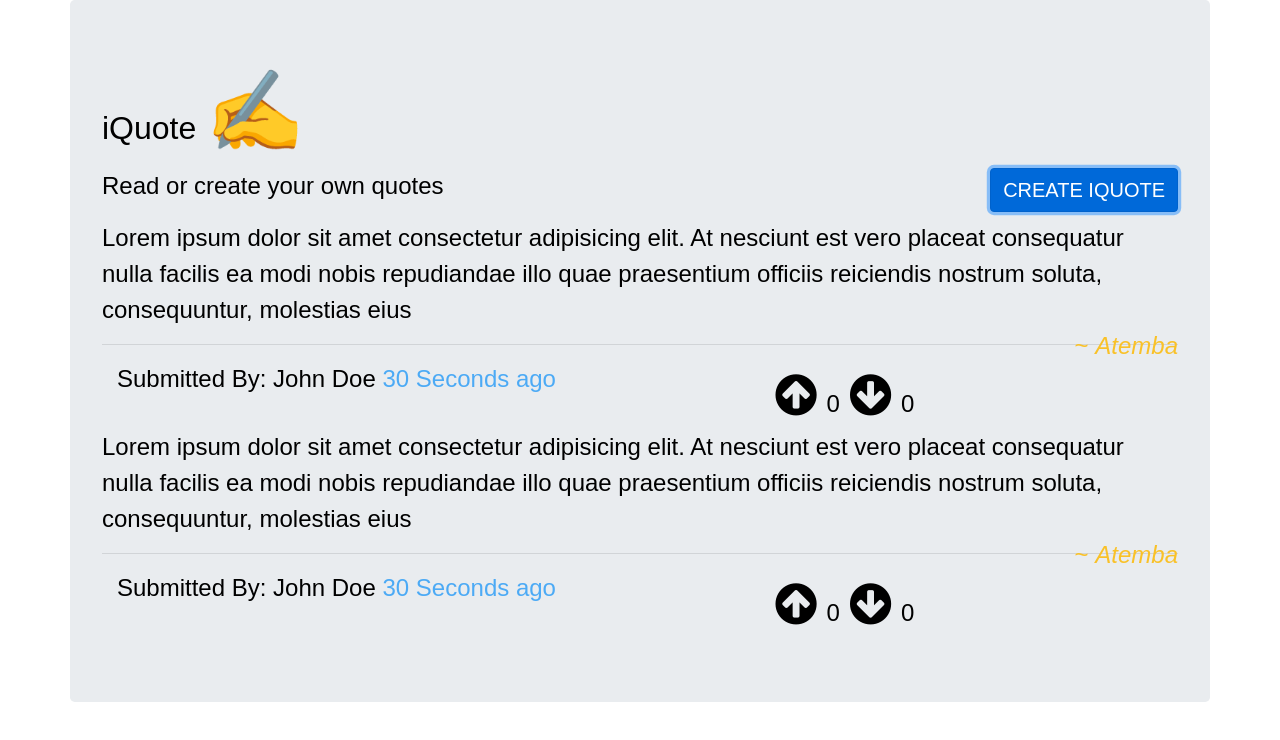
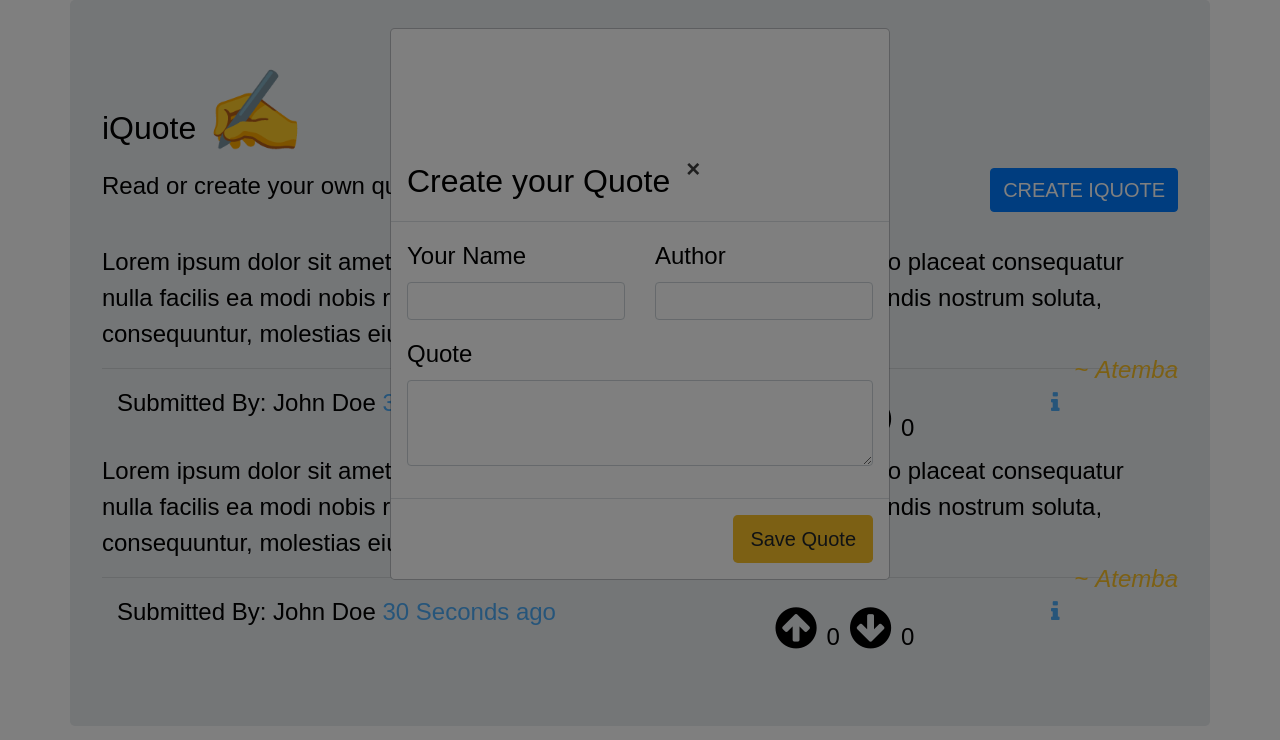
Before and after one commit to atembamanu/iQuotes, an Angular app: page / in a window 1280 px wide. Both pictures are taken after a click on the button "CREATE IQUOTE". Shown: the top 740 px of the page. Built offline with nearby package versions, Linux system fonts and the light colour scheme; a web font is replaced by a local one; what angular-font-awesome would draw is missing.

Commit message:
add create quote modal

```diff
--- a/package.json
+++ b/package.json
@@ -19,6 +19,8 @@
     "@angular/platform-browser": "~8.2.5",
     "@angular/platform-browser-dynamic": "~8.2.5",
     "@angular/router": "~8.2.5",
+    "@ng-bootstrap/ng-bootstrap": "^5.1.1",
+    "@types/jquery": "^3.3.31",
     "angular-font-awesome": "^3.1.2",
     "font-awesome": "^4.7.0",
     "ngf-bootstrap": "0.0.5",
--- /dev/null
+++ b/src/app/app.component.html
@@ -0,0 +1,47 @@
+<div id="header">
+    <h2>{{title}}
+    <span style='font-size:80px;'>&#9997;</span>
+    </h2>
+    <button class="btn btn-primary" id="iCreate" (click)="open(content)">CREATE IQUOTE</button>
+    <p>Read or create your own quotes</p>
+    <ng-template #content let-modal>
+    <br><br>
+    <div class="modal-header">
+      <h2 class="modal-title" id="modal-basic-title">Create your Quote
+      <button type="button" class="close" aria-label="Close" (click)="modal.dismiss('Cross click')">
+        <span aria-hidden="true" id="closeModal">&times;</span>
+      </button>
+      </h2>
+    </div>
+    <div class="modal-body">
+      <form>
+         <div class="row">
+           <div class="col-md-6">
+              <div class="form-group">
+                  <label for="userName">Your Name</label>
+                  <input type="text" required class="form-control" id="userName">
+              </div>
+           </div>
+           <div class="col-md-6">
+              <div class="form-group">
+                  <label for="author">Author</label>
+                  <input type="text" required class="form-control" id="author">
+              </div>
+           </div>
+         </div>
+          <div class="form-group">
+              <label for="quote">Quote</label>
+              <textarea class="form-control" id="quote" rows="3" required></textarea>
+          </div>
+      </form>
+    </div>
+    <div class="modal-footer">
+      <button type="button" class="btn btnIsave btn-lg" (click)="modal.close('Save click')">Save Quote</button>
+    </div>
+    </ng-template>
+
+
+    </div>
+    <div class='well hoverwell thumbnail'>
+    <app-quote></app-quote>
+    </div>
--- a/src/app/app.component.ts
+++ b/src/app/app.component.ts
@@ -1,22 +1,28 @@
-import { Component } from '@angular/core';
+import { Component, OnInit } from '@angular/core';
+import { NgbModal } from '@ng-bootstrap/ng-bootstrap';
+
 
 @Component({
   selector: 'app-root',
-  template: `
-    <h2>{{title}}
-    <span style='font-size:80px;'>&#9997;</span>
-    </h2>
-    <button class="btn btn-large btn-primary" id="iCreate">CREATE IQUOTE</button>
-    <p>Read or create your own quotes</p>
-    <div class='well hoverwell thumbnail'>
-      <app-quote></app-quote>
-    </div>
-
-  `,
+  templateUrl: './app.component.html',
   styles: [`
+  #header{margin-bottom  : 40px}
   #iCreate{ float:right; font-size: 20px;}
+  span#closeModal{font-size: 24px;}
+  .btnIsave{background-color: #f9c128}
   `]
 })
-export class AppComponent {
+export class AppComponent implements OnInit {
   title = 'iQuote';
+
+  constructor(private modalService: NgbModal) {}
+
+  closeResult: string;
+
+  ngOnInit(): void {}
+
+  open(content) {
+    this.modalService.open(content, {ariaLabelledBy: 'modal-basic-title'});
+  }
+
 }
--- a/src/app/quote/quote.component.css
+++ b/src/app/quote/quote.component.css
@@ -18,3 +18,8 @@
   color: #4caaf5;
 
 }
+#iEdit
+{
+  float: right;
+  color: #4caaf5;
+}
--- a/src/app/quote/quote.component.html
+++ b/src/app/quote/quote.component.html
@@ -8,12 +8,11 @@
           <div>Submitted By: {{ iquote.user}} <span id="timeSinceCreated"> 30 Seconds ago</span></div>
         </div>
         <div class="col-md-4">
-          <!-- <span id="upvote">&#128077;</span>
-          <span id="downvote">&#128079;</span> -->
           <span>
             <i title="I like this" ng-click="changeVote(vote, 'up')" class="fa fa-arrow-circle-up fa-2x" ng-class="{true:'up', false:''}[vote=='up']"> </i><span id="vcount">0</span>
             <i title="I dislike this" ng-click="changeVote(vote, 'down')" class="fa fa-arrow-circle-down fa-2x"  ng-class="{true:'down', false:''}[vote=='down']"></i><span id="vcount">0</span>
           </span>
+          <span id=iEdit><i class="fa fa-info fa-1x" aria-hidden="true"></i></span>
         </div>
       </div>
     </div>
--- a/src/app/quote/quote.component.ts
+++ b/src/app/quote/quote.component.ts
@@ -1,5 +1,6 @@
 import { Component, OnInit } from '@angular/core';
 import { Quote } from '../quote';
+
 
 
 @Component({
@@ -8,6 +9,7 @@ import { Quote } from '../quote';
   styleUrls: ['./quote.component.css']
 })
 export class QuoteComponent implements OnInit {
+
   iquotes: Quote[] = [
     // tslint:disable-next-line: max-line-length
     new Quote (1, 'Lorem ipsum dolor sit amet consectetur adipisicing elit. At nesciunt est vero placeat consequatur nulla facilis ea modi nobis repudiandae illo quae praesentium officiis reiciendis nostrum soluta, consequuntur, molestias eius', 'Atemba', 'John Doe' ),
@@ -16,8 +18,6 @@ export class QuoteComponent implements OnInit {
 
   ];
 
-  constructor() { }
-
   ngOnInit() {
   }
 
--- a/src/styles.css
+++ b/src/styles.css
@@ -4,3 +4,14 @@ body {
   font-size: 24px;
   color: black
 }
+.modal-backdrop.fade
+{
+  opacity: 0.5;
+}
+.modal-open .modal
+{
+  opacity: 1;
+}
+.modal-header{
+  margin-top: 40px;
+}
--- a/tsconfig.app.json
+++ b/tsconfig.app.json
@@ -2,7 +2,7 @@
   "extends": "./tsconfig.json",
   "compilerOptions": {
     "outDir": "./out-tsc/app",
-    "types": []
+    "types": ["jquery"]
   },
   "files": [
     "src/main.ts",
```
Also changed, not shown: src/app/app.module.ts (+7 -2 lines), src/index.html (+5 -3 lines), 2 other files (tests, documents, lock files or other folders).
